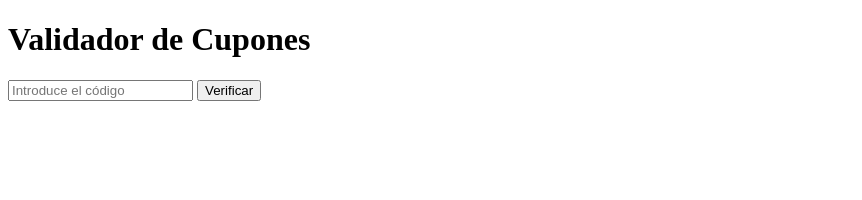
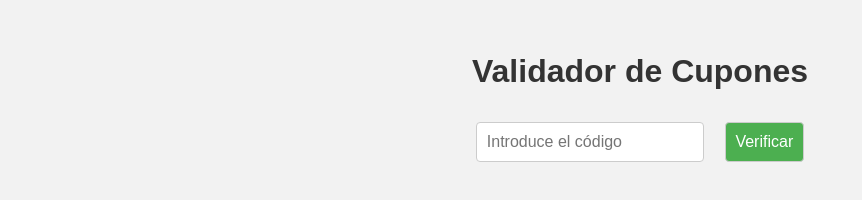
Before and after one commit to geslamito/verificador-cupones, a plain HTML site: page index.html in a window 1280 px wide. Shown: the whole page, without its empty margins (0-862 px from the left). Drawn offline with Linux system fonts and the light colour scheme.

Commit message:
Update index.html

```diff
--- a/index.html
+++ b/index.html
@@ -1,15 +1,54 @@
 <!DOCTYPE html>
 <html lang="es">
 <head>
-  <meta charset="UTF-8">
-  <meta name="viewport" content="width=device-width, initial-scale=1">
+  <meta charset="UTF-8" />
+  <meta name="viewport" content="width=device-width, initial-scale=1.0" />
   <title>Validador de Cupones</title>
   <link rel="manifest" href="manifest.json">
-  <script src="script.js" defer></script>
+  <style>
+    body {
+      font-family: Arial, sans-serif;
+      background-color: #f2f2f2;
+      text-align: center;
+      padding: 2rem;
+      margin: 0;
+    }
+
+    h1 {
+      color: #333;
+      margin-bottom: 1.5rem;
+    }
+
+    input, button {
+      padding: 0.6rem;
+      font-size: 1rem;
+      margin: 0.5rem;
+      border: 1px solid #ccc;
+      border-radius: 4px;
+    }
+
+    button {
+      background-color: #4CAF50;
+      color: white;
+      cursor: pointer;
+    }
+
+    button:hover {
+      background-color: #45a049;
+    }
+
+    #result {
+      margin-top: 1.5rem;
+      font-size: 1.2rem;
+      font-weight: bold;
+      color: #222;
+    }
+  </style>
+  <script defer src="script.js"></script>
 </head>
 <body>
   <h1>Validador de Cupones</h1>
-  <input type="text" id="coupon-code" placeholder="Introduce el código">
+  <input type="text" id="coupon-code" placeholder="Introduce el código" />
   <button onclick="checkCoupon()">Verificar</button>
   <p id="result"></p>
 </body>
```
